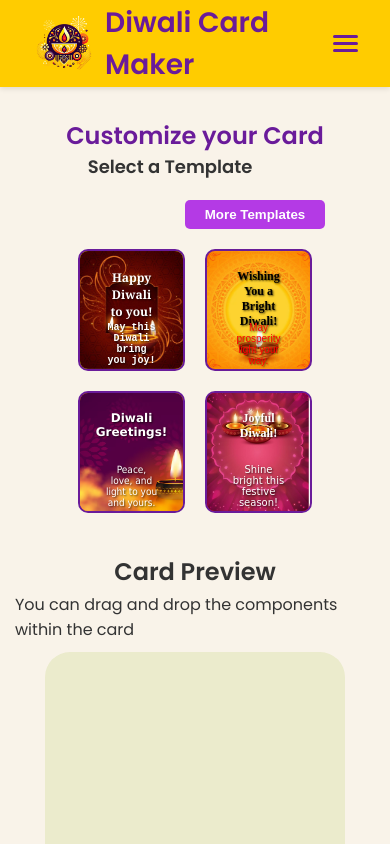
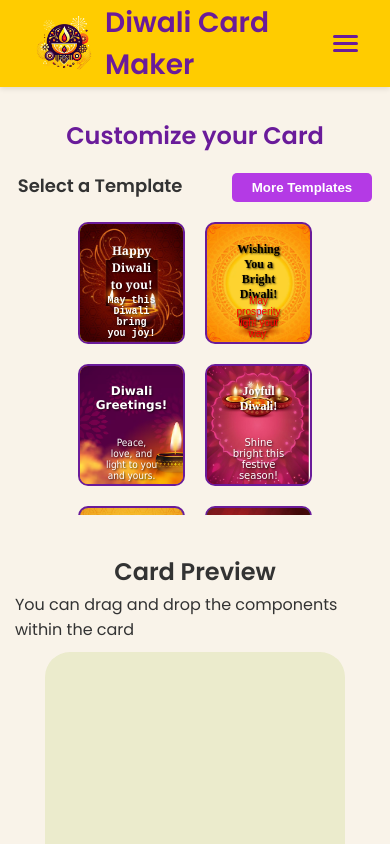
Before and after one commit to ikbal-hussain/diwali-card-maker, a React (Vite) app: page / in a window 390 px wide. Shown: the top 844 px of the page. Built offline with nearby package versions, Linux system fonts and the light colour scheme.

Commit message:
home templates responsiveness

```diff
--- a/src/styles/TemplateSelector.css
+++ b/src/styles/TemplateSelector.css
@@ -72,3 +72,26 @@
    margin-bottom: 10px;
    margin-left: 120px;
 }
+
+@media (max-width: 768px){
+  .template-wrapper .quick-template-title{
+      margin-right: auto;
+      margin-left: auto;
+
+  }
+  .template-wrapper  .more-templates-button{
+    margin-left: 45px;
+ }
+
+}
+@media (max-width: 376px){
+  .template-wrapper .quick-template-title{
+      margin-right: auto;
+      margin-left: auto;
+
+  }
+  .template-wrapper  .more-templates-button{
+    margin-left: 25px;
+ }
+
+}
```
